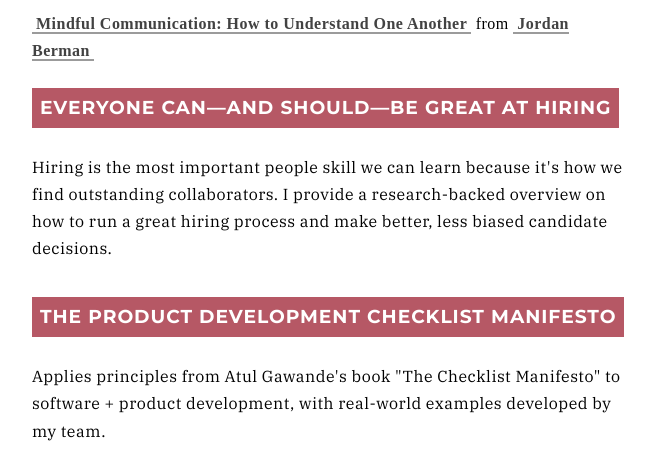
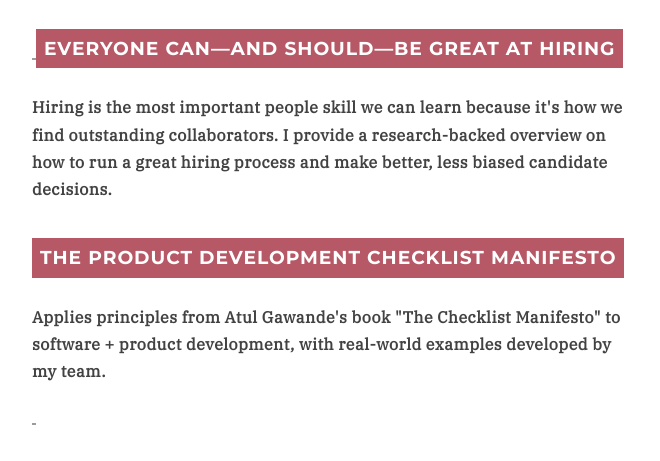
Before and after one commit to smingers/smingers.github.io, a plain HTML site: page workshops/index.html in a window 1280 px wide. Shown: the part 1174-1635 px from the top of the page, without its empty margins (308-968 px from the left). After the commit the page ends 1608 px from the top, so only its background shows below. Drawn offline with Linux system fonts and the light colour scheme.

Commit message:
Remove extraneous bits from slideshare

```diff
--- a/workshops/index.html
+++ b/workshops/index.html
@@ -29,7 +29,7 @@
 		communicate in a more mindful, open way, which can help surface and address the root causes of disagreement and
 		counter-productive behaviors.</p>
 
-	<iframe src="//www.slideshare.net/slideshow/embed_code/key/BFEDBwPkPH4JTE" width="595" height="485" frameborder="0" marginwidth="0" marginheight="0" scrolling="no" style="border:1px solid #CCC; border-width:1px; margin-bottom:5px; max-width: 100%;" allowfullscreen> </iframe> <div style="margin-bottom:5px"> <strong> <a href="//www.slideshare.net/JordanBerman2/mindful-communication-234137919" title="Mindful Communication: How to Understand One Another" target="_blank">Mindful Communication: How to Understand One Another</a> </strong> from <strong><a href="//www.slideshare.net/JordanBerman2" target="_blank">Jordan Berman</a></strong> </div>
+	<iframe src="//www.slideshare.net/slideshow/embed_code/key/BFEDBwPkPH4JTE" width="595" height="485" frameborder="0" marginwidth="0" marginheight="0" scrolling="no" style="border:1px solid #CCC; border-width:1px; margin-bottom:5px; max-width: 100%;" allowfullscreen> </iframe> <div style="margin-bottom:5px"> <strong> <a href="//www.slideshare.net/JordanBerman2/mindful-communication-234137919" title="Mindful Communication: How to Understand One Another" target="_blank">
 
 	<h3  class="cutout-heading">Everyone Can—and Should—Be Great at Hiring</h3>
 
```
